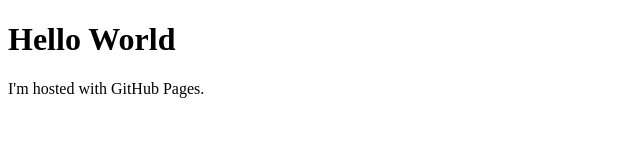
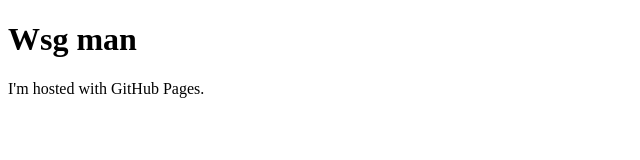
Before and after one commit to slobytop/slobytop.github.io, a plain HTML site: page index.html in a window 1280 px wide. Shown: the whole page, without its empty margins (0-640 px from the left). Drawn offline with Linux system fonts and the light colour scheme.

Commit message:
did a little bit of trolling

```diff
--- a/index.html
+++ b/index.html
@@ -1,7 +1,7 @@
 <!DOCTYPE html>
 <html>
 <body>
-<h1>Hello World</h1>
+<h1>Wsg man</h1>
 <p>I'm hosted with GitHub Pages.</p>
 </body>
 </html>
```
